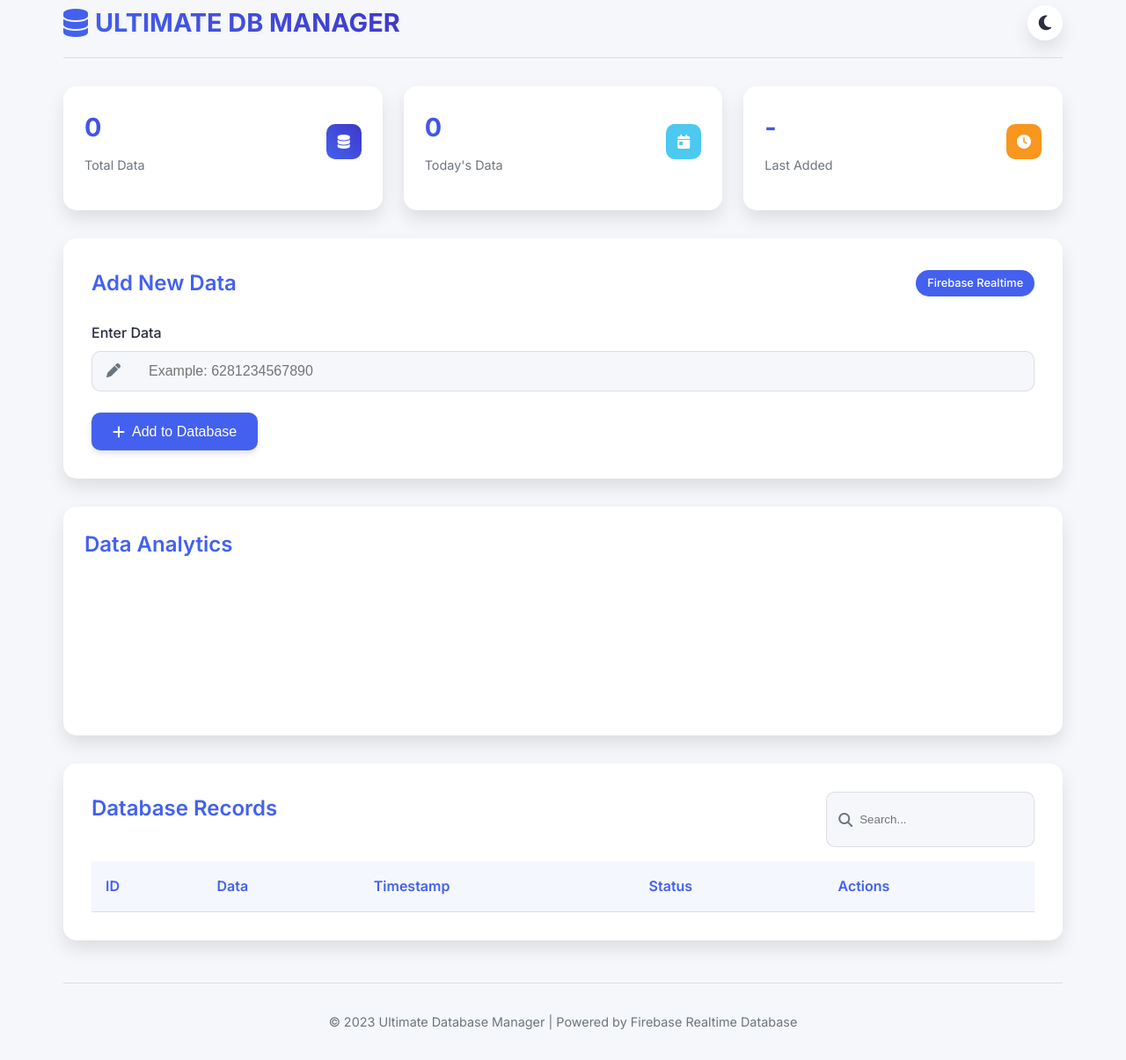
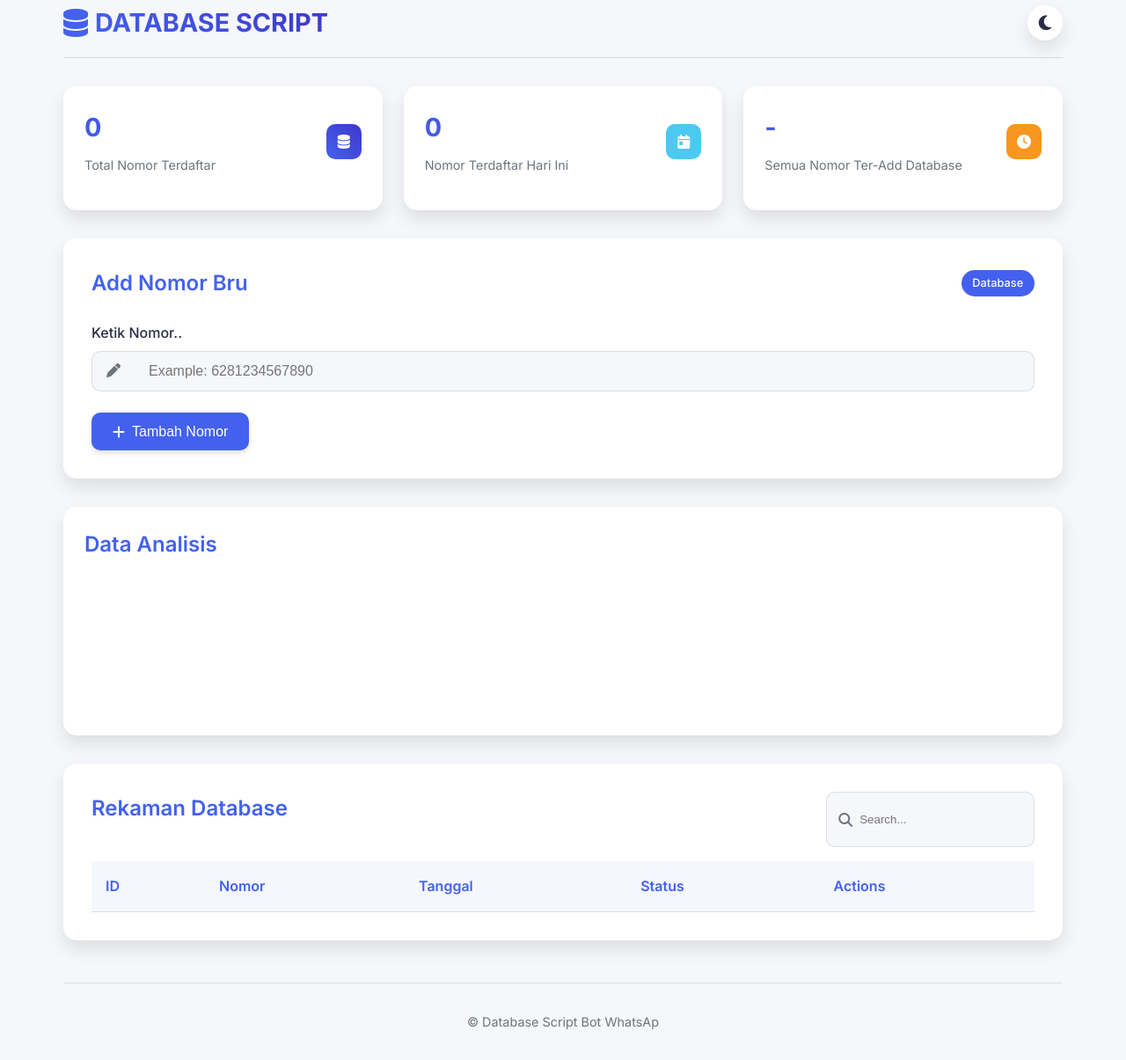
Before and after one commit to rzkypribadi/database, a plain HTML site: page index.html in a window 1280 px wide. Shown: the part 29-1234 px from the top of the page at 88% size. Drawn offline with nearby package versions, Linux system fonts and the light colour scheme; no server answers.

Commit message:
index.html

```diff
--- a/index.html
+++ b/index.html
@@ -472,7 +472,7 @@
         <header>
             <div class="logo">
                 <i class="fas fa-database"></i>
-                <h1>ULTIMATE DB MANAGER</h1>
+                <h1>DATABASE SCRIPT</h1>
             </div>
             <button class="theme-toggle" id="themeToggle">
                 <i class="fas fa-moon"></i>
@@ -485,7 +485,7 @@
                 <div class="stat-header">
                     <div>
                         <div class="stat-value" id="totalData">0</div>
-                        <div class="stat-title">Total Data</div>
+                        <div class="stat-title">Total Nomor Terdaftar</div>
                     </div>
                     <div class="stat-icon total">
                         <i class="fas fa-database"></i>
@@ -496,7 +496,7 @@
                 <div class="stat-header">
                     <div>
                         <div class="stat-value" id="todayData">0</div>
-                        <div class="stat-title">Today's Data</div>
+                        <div class="stat-title">Nomor Terdaftar Hari Ini</div>
                     </div>
                     <div class="stat-icon success">
                         <i class="fas fa-calendar-day"></i>
@@ -507,7 +507,7 @@
                 <div class="stat-header">
                     <div>
                         <div class="stat-value" id="lastAdded">-</div>
-                        <div class="stat-title">Last Added</div>
+                        <div class="stat-title">Semua Nomor Ter-Add Database</div>
                     </div>
                     <div class="stat-icon warning">
                         <i class="fas fa-clock"></i>
@@ -519,32 +519,32 @@
         <!-- MAIN CARD -->
         <div class="main-card">
             <div class="card-header">
-                <h2>Add New Data</h2>
-                <span class="badge">Firebase Realtime</span>
+                <h2>Add Nomor Bru</h2>
+                <span class="badge">Database</span>
             </div>
             <div class="form-group">
-                <label for="dataInput">Enter Data</label>
+                <label for="dataInput">Ketik Nomor..</label>
                 <div class="input-group">
                     <span class="input-icon"><i class="fas fa-pen"></i></span>
                     <input type="text" id="dataInput" placeholder="Example: 6281234567890">
                 </div>
             </div>
             <button class="btn" id="submitBtn">
-                <i class="fas fa-plus"></i> Add to Database
+                <i class="fas fa-plus"></i> Tambah Nomor
             </button>
             <div id="statusMessage" class="status"></div>
         </div>
 
         <!-- CHART -->
         <div class="chart-container">
-            <h2>Data Analytics</h2>
+            <h2>Data Analisis</h2>
             <canvas id="dataChart"></canvas>
         </div>
 
         <!-- DATA TABLE -->
         <div class="data-section">
             <div class="data-actions">
-                <h2>Database Records</h2>
+                <h2>Rekaman Database</h2>
                 <div class="search-group">
                     <i class="fas fa-search"></i>
                     <input type="text" id="searchInput" placeholder="Search...">
@@ -555,8 +555,8 @@
                     <thead>
                         <tr>
                             <th>ID</th>
-                            <th>Data</th>
-                            <th>Timestamp</th>
+                            <th>Nomor</th>
+                            <th>Tanggal</th>
                             <th>Status</th>
                             <th>Actions</th>
                         </tr>
@@ -570,7 +570,7 @@
 
         <!-- FOOTER -->
         <footer>
-            <p>© 2023 Ultimate Database Manager | Powered by Firebase Realtime Database</p>
+            <p>© Database Script Bot WhatsAp </p>
         </footer>
     </div>
 
```
